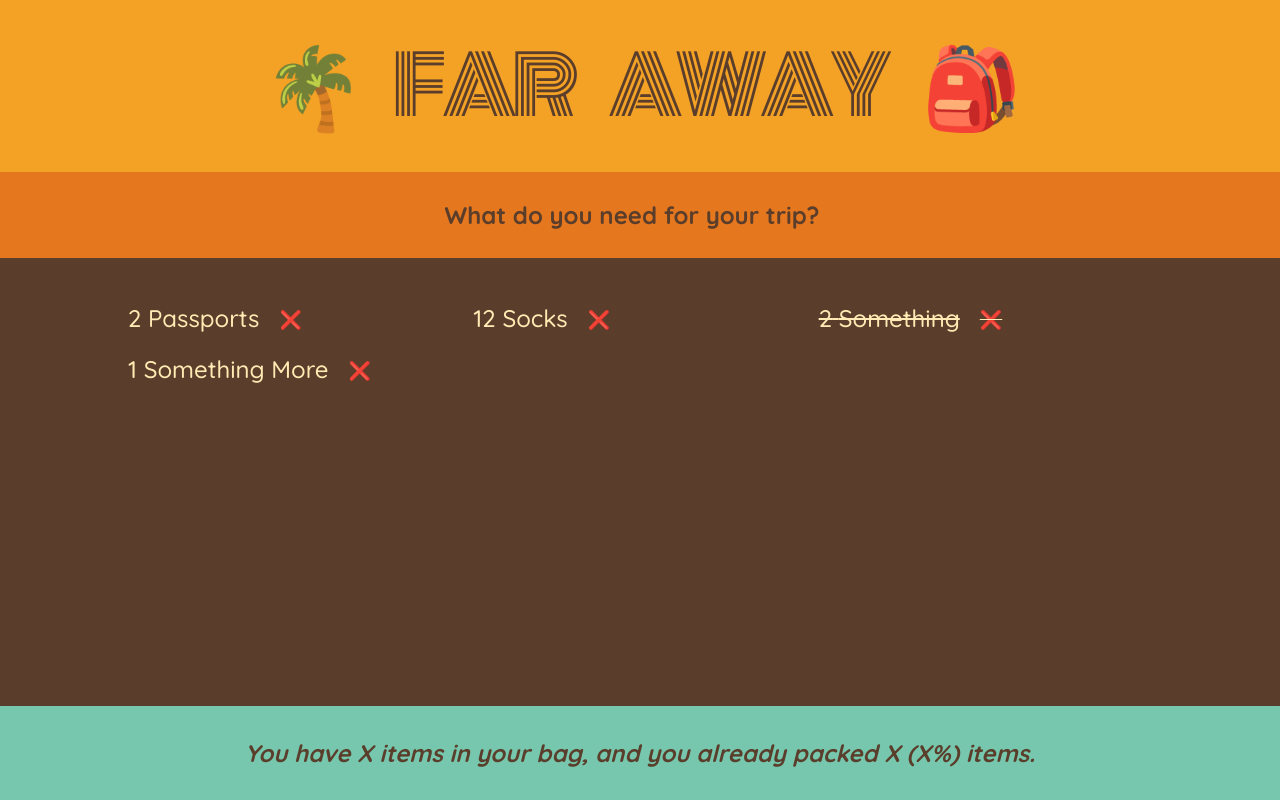
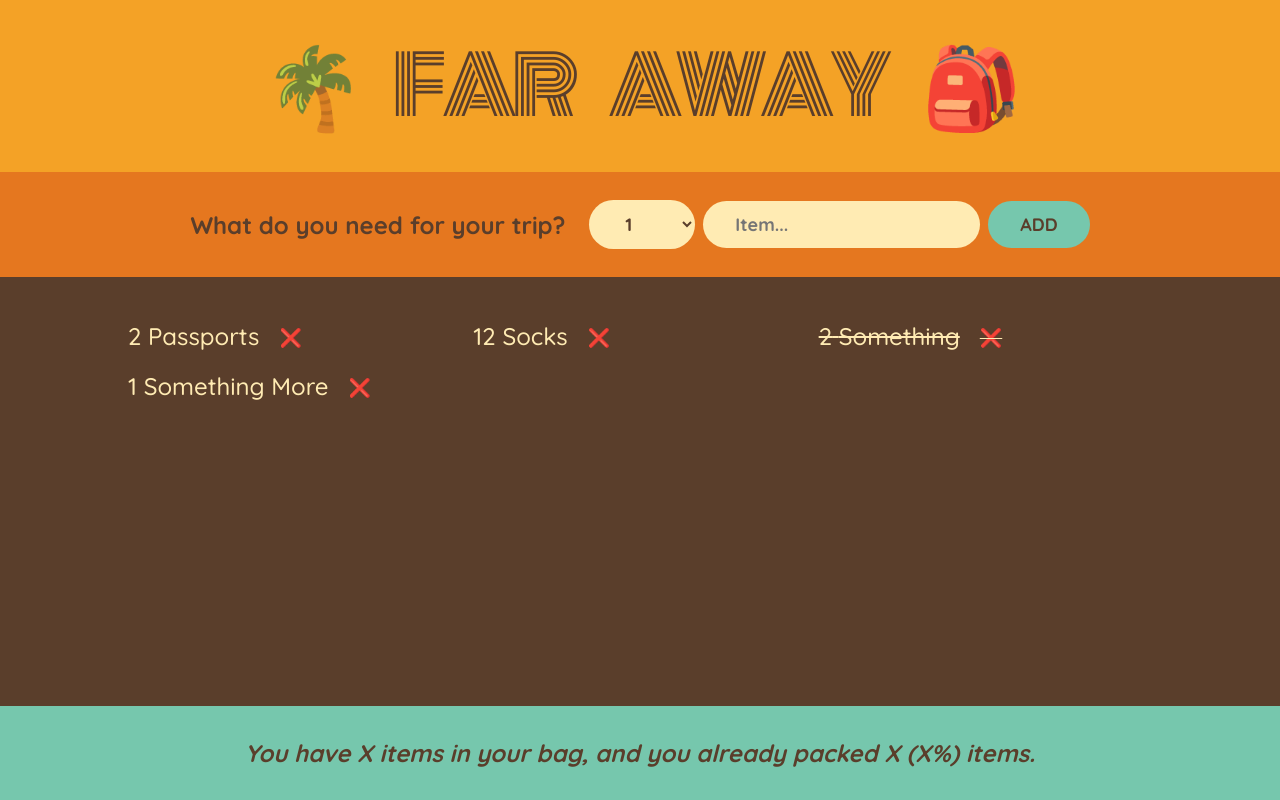
Before and after one commit to Himanshu-Sorathiya-Simform/far-away, a React (Vite) app: page / in a window 1280 px wide. Built offline with nearby package versions, Linux system fonts and the light colour scheme.

Commit message:
create form elements such as select, input and button

```diff
--- a/src/components/Form.tsx
+++ b/src/components/Form.tsx
@@ -1,6 +1,11 @@
 import styled from "styled-components";
+import {
+	StyledFormButton,
+	StyledFormInput,
+	StyledFormSelect,
+} from "./FormElements.tsx";
 
-const StyledForm = styled.div`
+const StyledForm = styled.form`
 	background-color: #e5771f;
 	padding: 2.8rem 0;
 	display: flex;
@@ -18,6 +23,19 @@ function Form() {
 	return (
 		<StyledForm>
 			<StyledH3>What do you need for your trip?</StyledH3>
+
+			<StyledFormSelect>
+				{Array.from({ length: 20 }, (_, index) => index + 1).map((opt) => (
+					<option value={opt}>{opt}</option>
+				))}
+			</StyledFormSelect>
+
+			<StyledFormInput
+				type="text"
+				placeholder="Item..."
+			/>
+
+			<StyledFormButton>Add</StyledFormButton>
 		</StyledForm>
 	);
 }
--- /dev/null
+++ b/src/components/FormElements.tsx
@@ -0,0 +1,33 @@
+import styled, { css } from "styled-components";
+
+const commonStyles = css`
+	padding: 1.2rem 3.2rem;
+	color: #5a3e2b;
+	background-color: #ffebb3;
+	font-family: inherit;
+	font-weight: 700;
+	font-size: 1.8rem;
+	border: none;
+	border-radius: 10rem;
+	cursor: pointer;
+`;
+
+const StyledFormButton = styled.button`
+	${commonStyles}
+
+	background-color: #76c7ad;
+	text-transform: uppercase;
+`;
+
+const StyledFormSelect = styled.select`
+	${commonStyles}
+`;
+
+const StyledFormInput = styled.input.attrs((props) => ({
+	type: props.type,
+	placeholder: props.placeholder,
+}))`
+	${commonStyles}
+`;
+
+export { StyledFormButton, StyledFormInput, StyledFormSelect };
--- a/src/index.css
+++ b/src/index.css
@@ -15,25 +15,6 @@ body {
 	color: #5a3e2b;
 	font-family: "Quicksand", sans-serif;
 	font-weight: 500;
-}
-
-button,
-select,
-input {
-	background-color: #ffebb3;
-	color: #5a3e2b;
-	font-family: inherit;
-	border: none;
-	border-radius: 10rem;
-	padding: 1.2rem 3.2rem;
-	font-weight: 700;
-	font-size: 1.8rem;
-	cursor: pointer;
-}
-
-.add-form button {
-	text-transform: uppercase;
-	background-color: #76c7ad;
 }
 
 .actions button,
```
